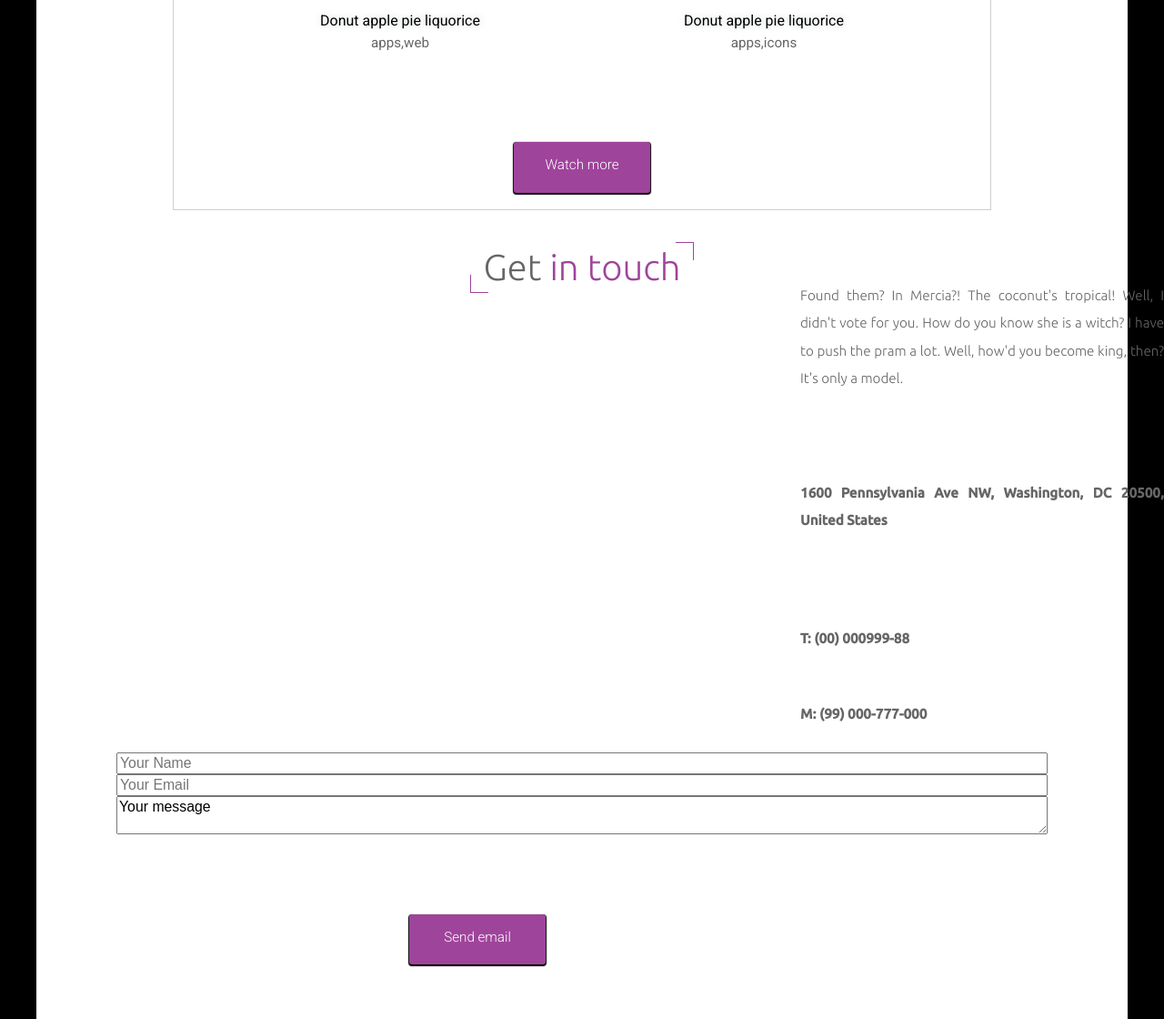
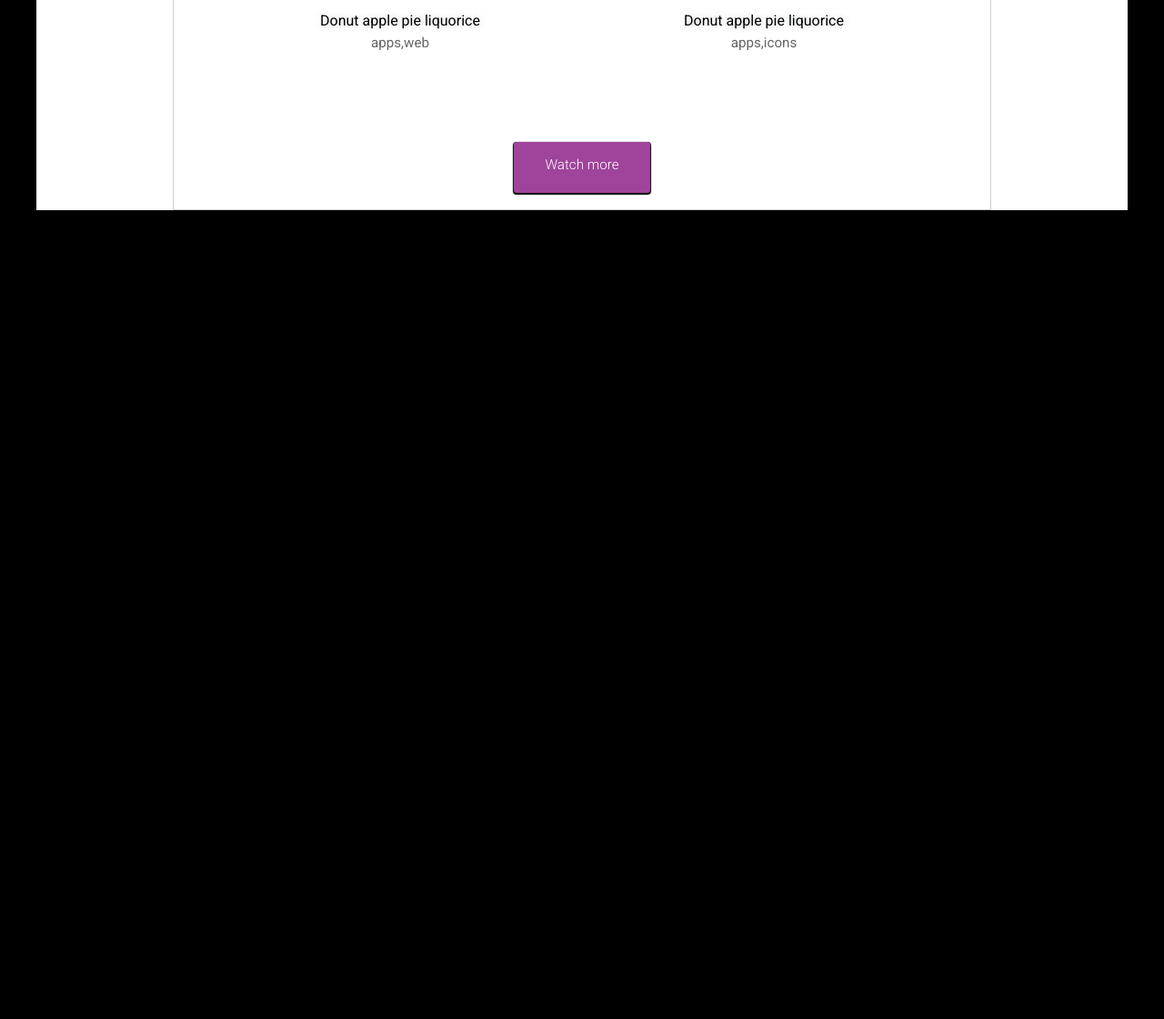
Before and after one commit to czumczum/Bhagaskara, a plain HTML site: page index.html in a window 1280 px wide. Shown: the part 5776-6896 px from the top of the page at 91% size. After the commit the page ends 6007 px from the top, so only its background shows below. Drawn offline with nearby package versions, Linux system fonts and the light colour scheme.

Commit message:
update screen dimensions

```diff
--- a/css/_gallery.scss
+++ b/css/_gallery.scss
@@ -85,7 +85,7 @@ figure {
     height: auto;
   }
 }
-@media (min-width: $thirDim) {
+@media (min-width: $forthDim) {
   .beautifier {
     display: flex;
     height: 10vh;
--- a/index.html
+++ b/index.html
@@ -292,7 +292,7 @@
 						</div>
 				</main>
 			</div>
-			<main class="contact">
+			<!--		<main class="contact">
                     <h1>Get <em>in touch</em></h1>
                     <div class="form">
                     <form>
@@ -312,7 +312,7 @@
                             <em>M: (99) 000-777-000</em></p>
                         </div>
 				</div>
-			</main>
+			</main>-->
 		</div>
 		<script src="https://ajax.googleapis.com/ajax/libs/jquery/3.1.0/jquery.min.js"></script>
         <script src="js/app.js"></script>
```
Also changed, not shown: css/style.css, 1 other file. Lines whose indentation alone changed are shown as unchanged.
